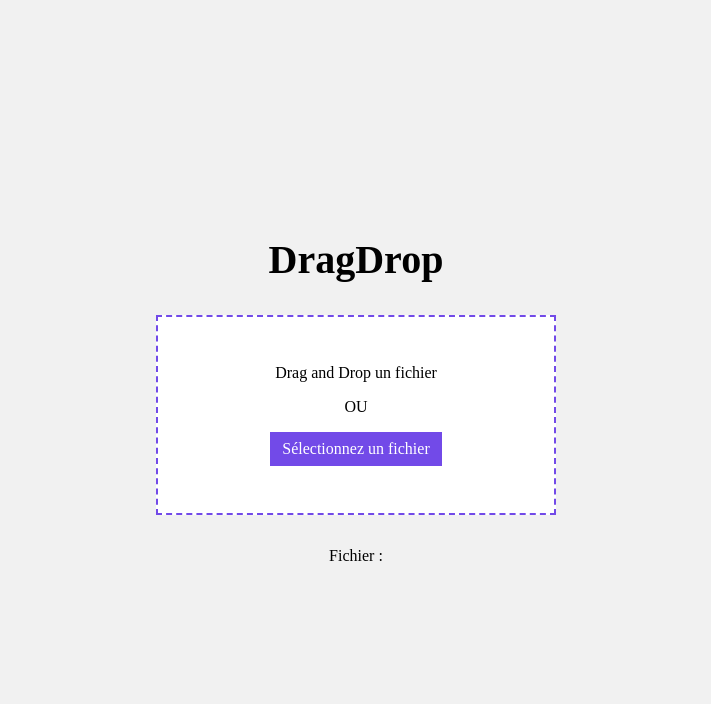
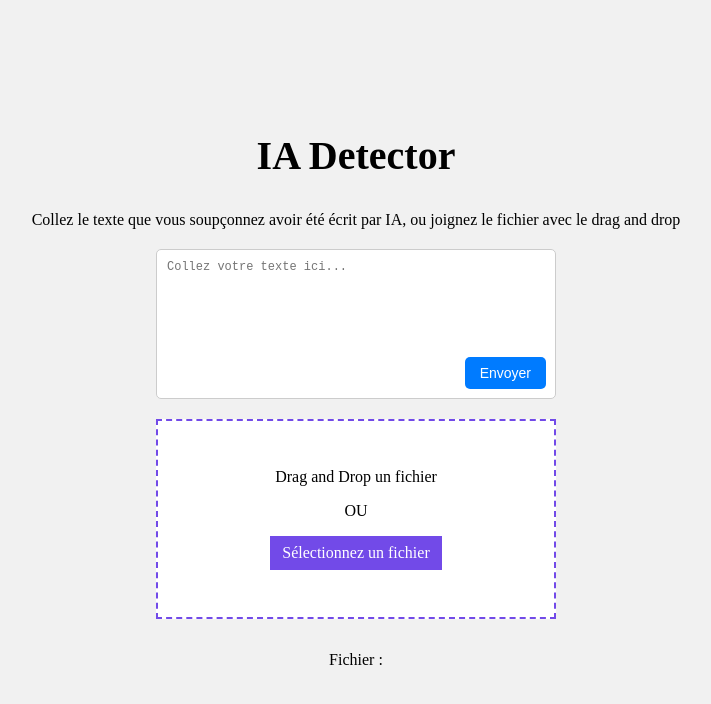
Before and after one commit to valentinefleith/plagiarism-checker, a Vue app in the folder frontend/: page / in a window 1280 px wide. Shown: the top 704 px of the page, without its empty margins (284-995 px from the left). Built offline with nearby package versions, Linux system fonts and the light colour scheme.

Commit message:
feature : add a textarea

```diff
--- a/frontend/src/components/DropZone.vue
+++ b/frontend/src/components/DropZone.vue
@@ -51,7 +51,16 @@ export default {
     color: #fff;
     background-color: #724ae8;
     transition: 0.3s ease all;
+    cursor: pointer;
   }
+
+
+  label:hover {
+    background-color: #4d22cb;
+    transition: background 0.3s ease;
+
+  }
+
 
   input {
     display: none;
@@ -63,8 +72,10 @@ export default {
     background-color: #724ae8;
 
     label {
+
       background-color: #fff;
       color: #724ae8;
+
     }
   }
 
--- a/frontend/src/views/HomeView.vue
+++ b/frontend/src/views/HomeView.vue
@@ -1,6 +1,12 @@
 <template>
   <div class="home">
-    <h1>DragDrop</h1>
+    <h1>IA Detector</h1>
+    <p>Collez le texte que vous soupçonnez avoir été écrit par IA, ou joignez le fichier avec le drag and drop</p>
+    <div class="textarea-container">
+        <textarea id="textInput" placeholder="Collez votre texte ici..."></textarea>
+        <button onclick="envoyerTexte()">Envoyer</button>
+    </div>
+
     <DropZone @drop.prevent="drop" @change="selectedFile"/>
     <span class="file-info">Fichier : {{ dropzonefile.name }}</span>
   </div>
@@ -34,19 +40,58 @@ export default {
 
 <style lang="scss" scoped>
 .home {
-  height : 100vh;
-  display:flex;
+  height: 100vh;
+  display: flex;
   flex-direction: column;
   justify-content: center;
   align-items: center;
-  background-color: #f1f1f1 ;
+  background-color: #f1f1f1;
 }
 
 h1 {
   font-size: 40px;
   margin-bottom: 32px;
 }
+
 .file-info {
   margin-top: 32px;
 }
+
+.textarea-container {
+  position: relative;
+  width: 100%;
+  max-width: 400px;
+  display: flex;
+  margin-top: 20px;
+  margin-bottom: 20px;
+}
+
+textarea {
+  width: 100%;
+  height: 150px;
+  padding: 10px;
+  font-size: 12px;
+  border: 1px solid #ccc;
+  border-radius: 5px;
+  resize: none;
+  padding-bottom: 40px;
+}
+
+button {
+  position: absolute;
+  right: 10px;
+  bottom: 10px;
+  padding: 8px 15px;
+  font-size: 14px;
+  background-color: #007bff;
+  color: white;
+  border: none;
+  border-radius: 5px;
+  cursor: pointer;
+  transition: background 0.3s ease;
+}
+
+button:hover {
+  background-color: #0056b3;
+}
 </style>
```
Also changed, not shown: 2 other files (tests, documents, lock files or other folders).
